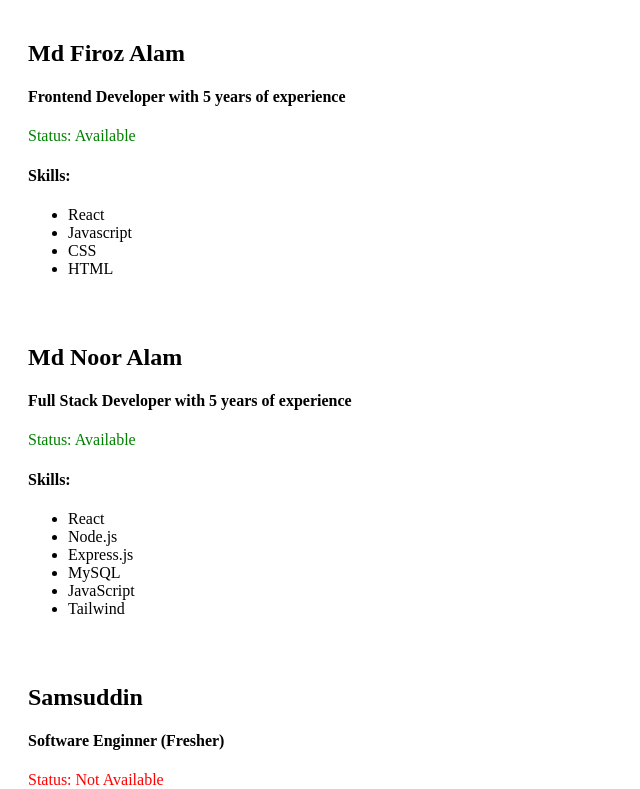
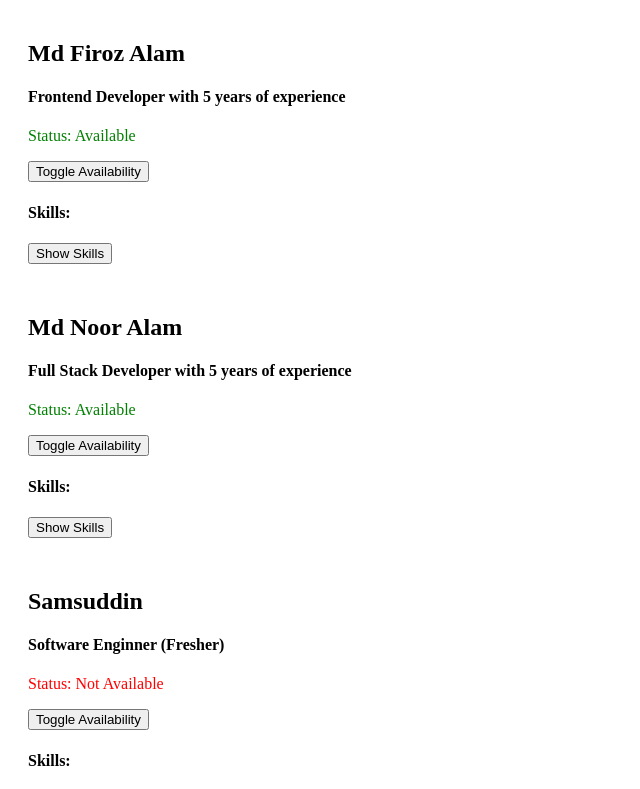
Before and after one commit to MdFirozAlam-maker/react-learning, a React (Vite) app in the folder Day02/: page / in a window 1280 px wide. Shown: the top 789 px of the page, without its empty margins (0-640 px from the left). Built offline with nearby package versions, Linux system fonts and the light colour scheme.

Commit message:
Implemented interactive CandidateCard and updated App.jsx to integrate component

```diff
--- a/Day02/src/App.jsx
+++ b/Day02/src/App.jsx
@@ -26,11 +26,11 @@ const App = () => {
       <Card title="Components" />
       <Card title="Props" /> */}
 
-      <CandidateCard name="Md Firoz Alam" role="Frontend Developer" experience={5} Available={true} skills={["React", "Javascript","CSS","HTML"]}/>
+      <CandidateCard name="Md Firoz Alam" role="Frontend Developer" experience={5} isAvailable={true} skills={["React", "Javascript","CSS","HTML"]}/>
 
-      <CandidateCard name="Md Noor Alam" role="Full Stack Developer" experience={5} Available={true} skills={["React","Node.js","Express.js","MySQL","JavaScript","Tailwind"]}/>
+      <CandidateCard name="Md Noor Alam" role="Full Stack Developer" experience={5} isAvailable={true} skills={["React","Node.js","Express.js","MySQL","JavaScript","Tailwind"]}/>
 
-      <CandidateCard name="Samsuddin" role="Software Enginner" experience={0} Available={false} skills={["React","Node.js","Express.js","MySQL","JavaScript","Tailwind","CI&CD"]}/>
+      <CandidateCard name="Samsuddin" role="Software Enginner" experience={0} isAvailable={false} skills={["React","Node.js","Express.js","MySQL","JavaScript","Tailwind","CI&CD"]}/>
 
     </div>
   )
--- a/Day02/src/components/CandidateCard.jsx
+++ b/Day02/src/components/CandidateCard.jsx
@@ -1,17 +1,25 @@
-import React from 'react'
+import React, { useState } from 'react'
 
-const CandidateCard = ({name,role,experience,Available,skills}) => {
+const CandidateCard = ({name,role,experience,isAvailable,skills}) => {
+  const [available, setAvailabe] = useState(isAvailable);
+  const [showSkills, setShowSkills]  = useState(false);
   return (
     <div style={{ border: "1px solid balck", padding: "10px", margin:"10px"}}>
       <h2>{name}</h2>
       <h4>{experience === 0 ? `${role} (Fresher)` : `${role} with ${experience} years of experience `}</h4>
-      <p style={{color:Available ? "green" : "red"}}>Status: {Available ? "Available" : "Not Available"}</p>
+      <p style={{color:available ? "green" : "red"}}>Status: {available ? "Available" : "Not Available"}</p>
+      <button onClick={() => setAvailabe(!available)}>Toggle Availability</button>
    <h4>Skills:</h4>
+     <button onClick={() => setShowSkills(!showSkills)}>
+      {showSkills ? "Hide Skills" : "Show Skills"}
+    </button>
+   {showSkills && (
    <ul>
     {skills.map((skill,index) => (
       <li key={index}>{skill}</li>
     ))}
    </ul>
+   )}
     </div>
   )
 }
```
